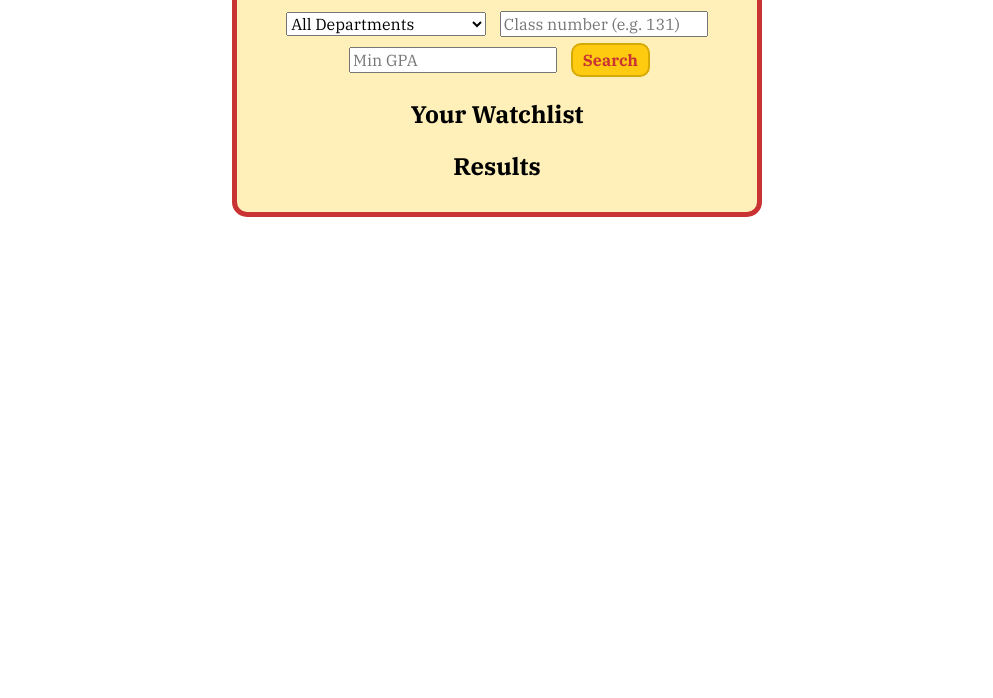
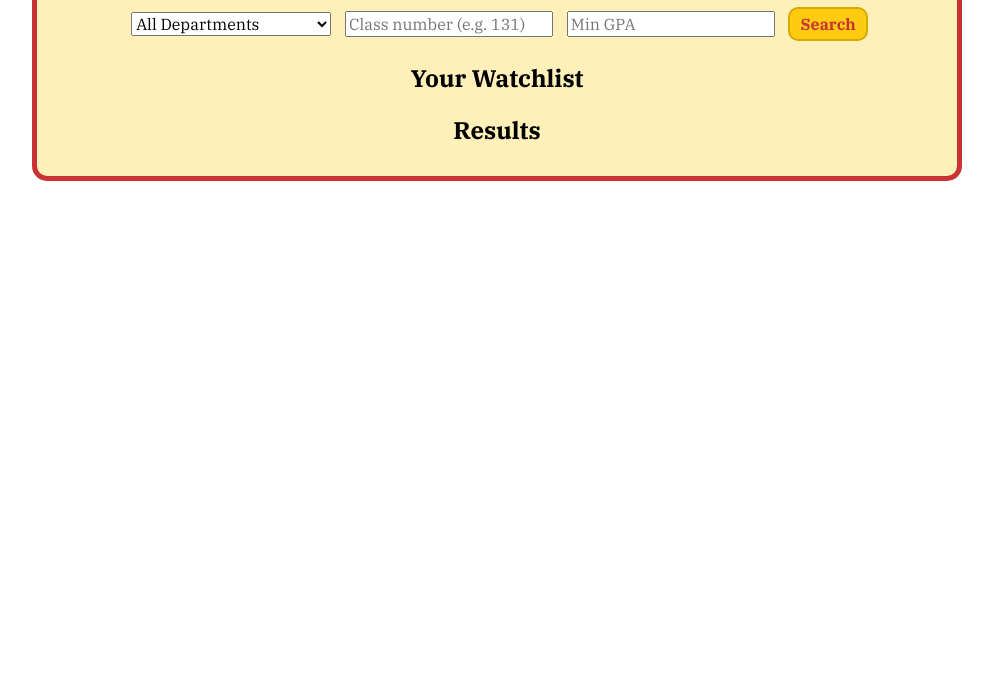
Before and after one commit to Junos04/335Final, a website: page public/index.html in a window 1280 px wide. Shown: the part 102-800 px from the top of the page, without its empty margins (143-1136 px from the left). Drawn offline with Linux system fonts and the light colour scheme; no server answers.

Commit message:
edited frame width

```diff
--- a/public/style.css
+++ b/public/style.css
@@ -11,7 +11,7 @@ body {
 .outside {
     border: 5px solid #c93333;
     border-radius: 15px;
-    width: 500px;
+    width: 900px;
     margin: auto;
     background-color: #fff0b9;
     padding: 10px;
```
